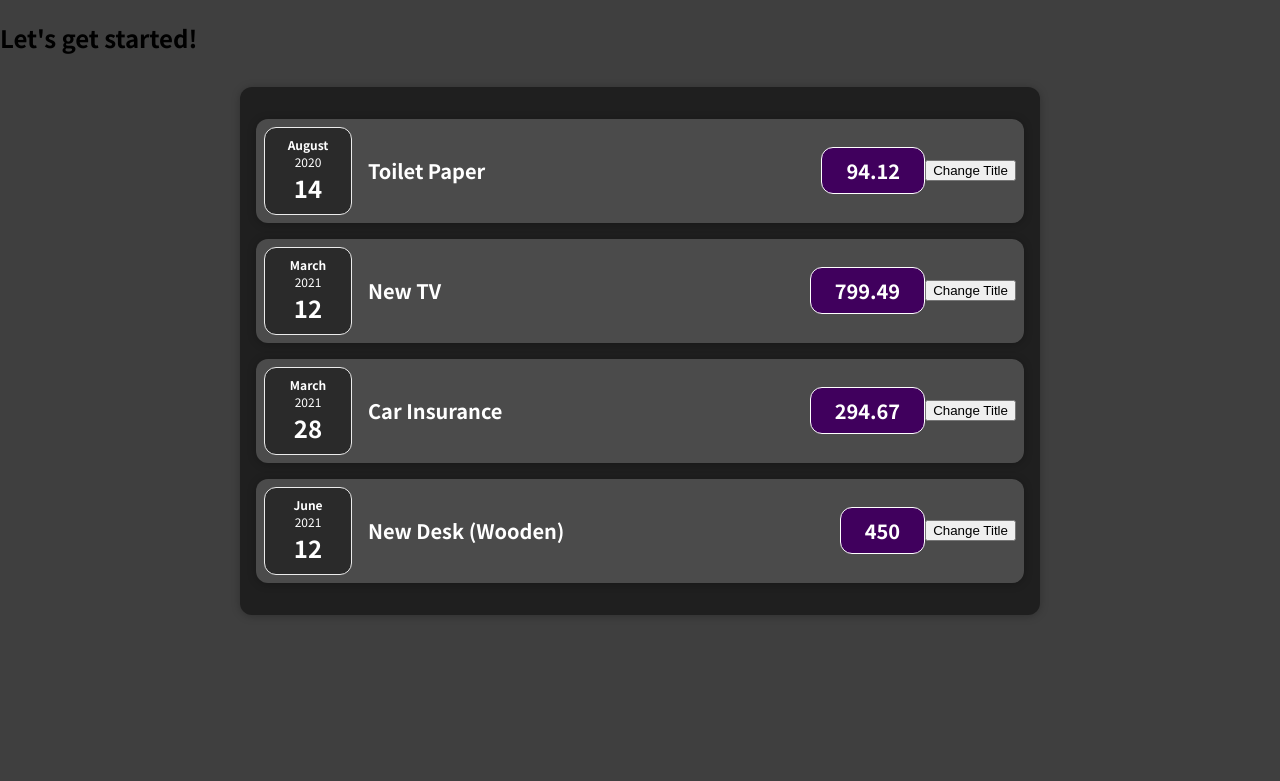
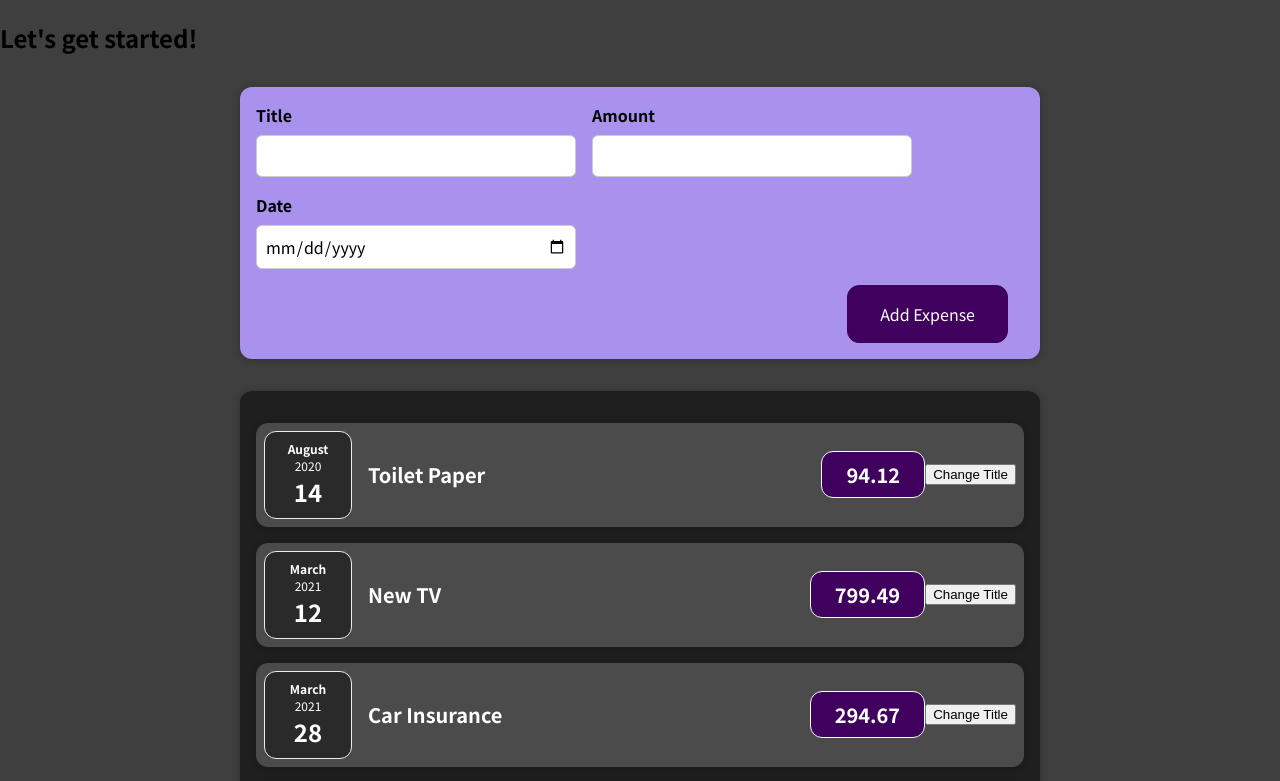
Before and after one commit to Sealman234/react-expense-tracker, a React (Create React App) app: page / in a window 1280 px wide. Shown: the top 781 px of the page. Built offline with nearby package versions, Linux system fonts and the light colour scheme.

Commit message:
Adding Form Inputs

```diff
--- a/src/App.js
+++ b/src/App.js
@@ -1,4 +1,6 @@
 import React from 'react'; // Technically don't need to do that, just for emphasizing that React is still being used under the hood here
+
+import NewExpense from './components/NewExpense/NewExpense';
 import Expenses from './components/Expenses/Expenses';
 
 const App = () => {
@@ -27,6 +29,7 @@
   return (
     <div>
       <h2>Let's get started!</h2>
+      <NewExpense />
       <Expenses items={expenses} />
     </div>
   );
--- /dev/null
+++ b/src/components/NewExpense/ExpenseForm.css
@@ -0,0 +1,26 @@
+.new-expense__controls {
+  display: flex;
+  flex-wrap: wrap;
+  gap: 1rem;
+  margin-bottom: 1rem;
+  text-align: left;
+}
+
+.new-expense__control label {
+  font-weight: bold;
+  margin-bottom: 0.5rem;
+  display: block;
+}
+
+.new-expense__control input {
+  font: inherit;
+  padding: 0.5rem;
+  border-radius: 6px;
+  border: 1px solid #ccc;
+  width: 20rem;
+  max-width: 100%;
+}
+
+.new-expense__actions {
+  text-align: right;
+}
--- /dev/null
+++ b/src/components/NewExpense/ExpenseForm.js
@@ -0,0 +1,33 @@
+import React from 'react';
+
+import './ExpenseForm.css';
+
+const ExpenseForm = () => {
+  const titleChangeHandler = (event) => {
+    console.log(event.target.value);
+  };
+
+  return (
+    <form>
+      <div className="new-expense__controls">
+        <div className="new-expense__control">
+          <label>Title</label>
+          <input type="text" onChange={titleChangeHandler} />
+        </div>
+        <div className="new-expense__control">
+          <label>Amount</label>
+          <input type="number" min="0.01" step="0.01" />
+        </div>
+        <div className="new-expense__control">
+          <label>Date</label>
+          <input type="date" min="2019-01-01" max="2022-12-31" />
+        </div>
+      </div>
+      <div className="new-expense__actions">
+        <button type="submit">Add Expense</button>
+      </div>
+    </form>
+  );
+};
+
+export default ExpenseForm;
--- /dev/null
+++ b/src/components/NewExpense/NewExpense.css
@@ -0,0 +1,38 @@
+.new-expense {
+  background-color: #a892ee;
+  padding: 1rem;
+  margin: 2rem auto;
+  width: 50rem;
+  max-width: 95%;
+  border-radius: 12px;
+  text-align: center;
+  box-shadow: 0 1px 8px rgba(0, 0, 0, 0.25);
+}
+
+.new-expense button {
+  font: inherit;
+  cursor: pointer;
+  padding: 1rem 2rem;
+  border: 1px solid #40005d;
+  background-color: #40005d;
+  color: white;
+  border-radius: 12px;
+  margin-right: 1rem;
+}
+
+.new-expense button:hover,
+.new-expense button:active {
+  background-color: #510674;
+  border-color: #510674;
+}
+
+.new-expense button.alternative {
+  color: #220131;
+  border-color: transparent;
+  background-color: transparent;
+}
+
+.new-expense button.alternative:hover,
+.new-expense button.alternative:active {
+  background-color: #ddb3f8;
+}
--- /dev/null
+++ b/src/components/NewExpense/NewExpense.js
@@ -0,0 +1,14 @@
+import React from 'react';
+
+import ExpenseForm from './ExpenseForm';
+import './NewExpense.css';
+
+const NewExpense = () => {
+  return (
+    <div className="new-expense">
+      <ExpenseForm />
+    </div>
+  );
+};
+
+export default NewExpense;
```
